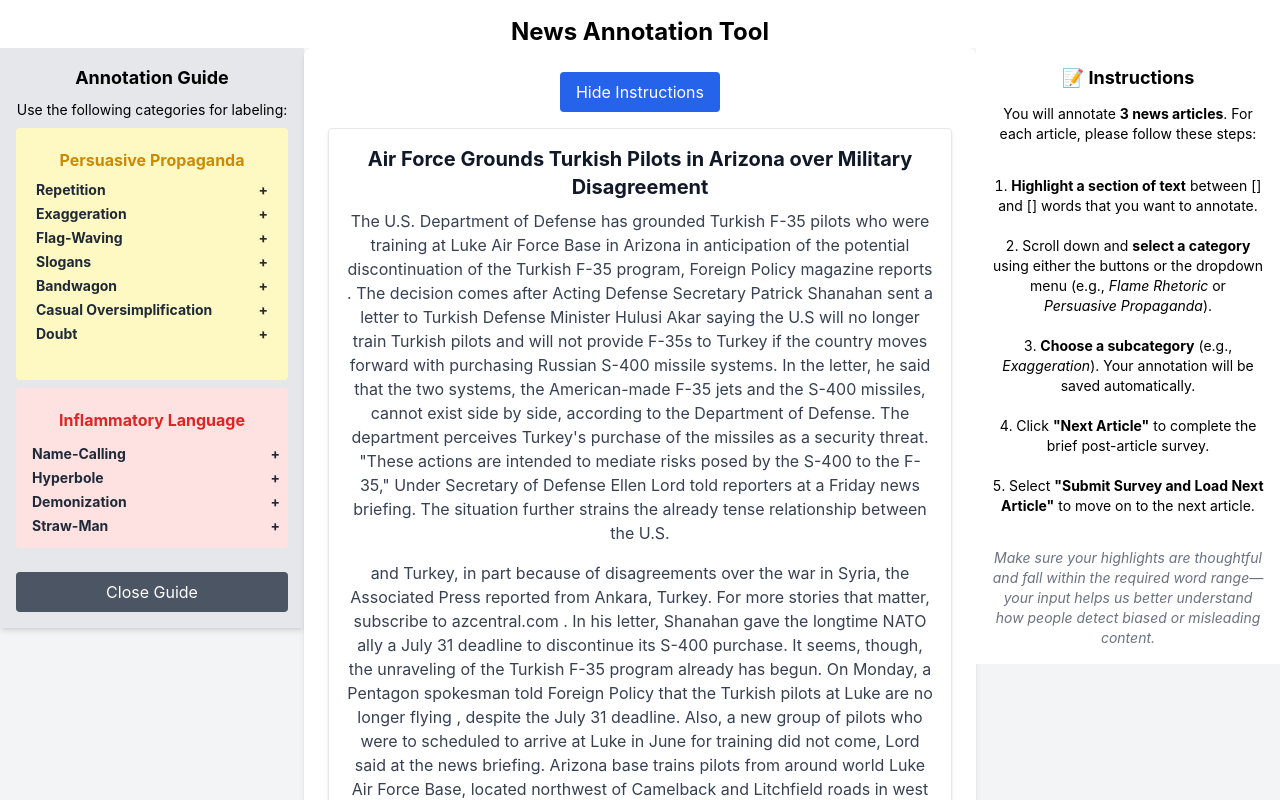
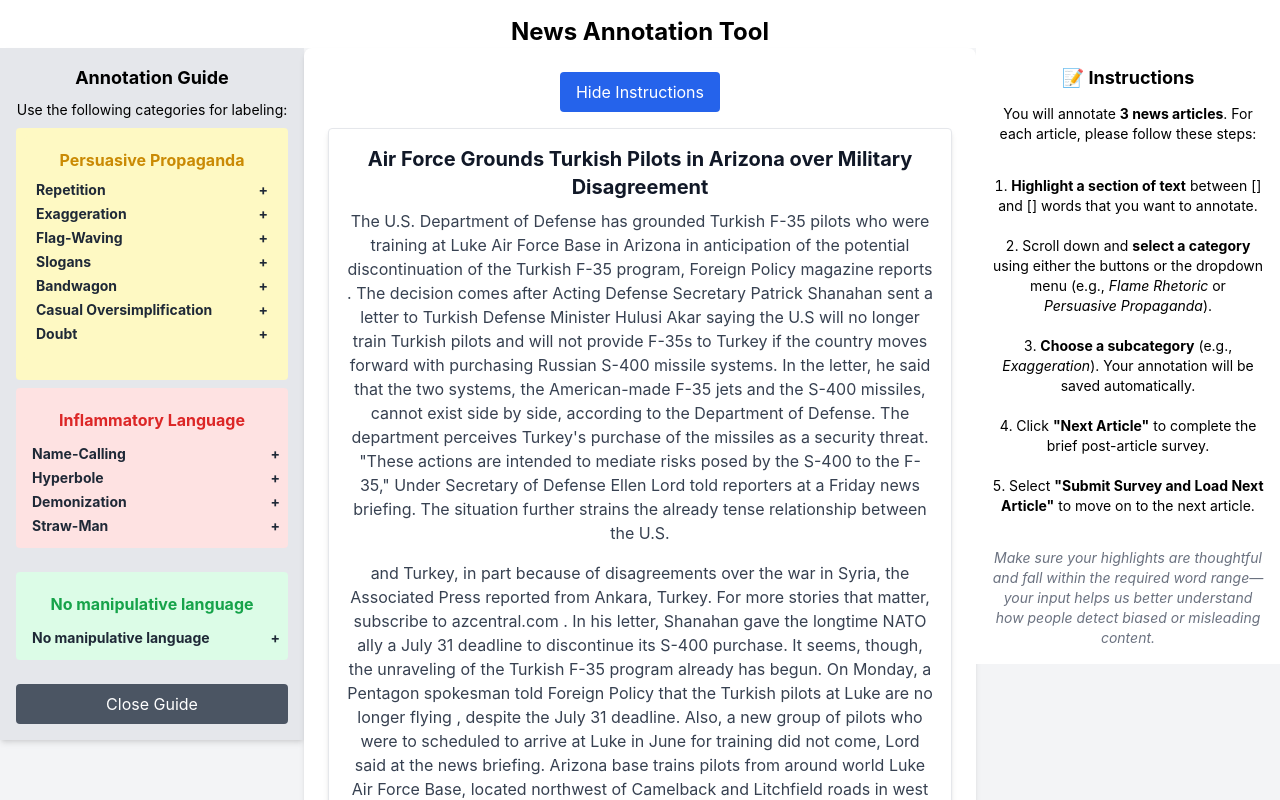
Before and after one commit to kathigg/mturkstudy-1, a React (Create React App) app: page / in a window 1280 px wide. Shown: the top 800 px of the page. Built offline with nearby package versions, Linux system fonts and the light colour scheme.

Commit message:
added dropdown functionality to support no manipulative language

```diff
--- a/src/pages/NewsAnnotationTool.js
+++ b/src/pages/NewsAnnotationTool.js
@@ -463,6 +463,12 @@ const handleSubcategoryChange = (e) => {
                     <DropdownItem icon=" " title="Straw-Man">Misrepresenting someone's argument to make it easier to attack.</DropdownItem>
                     </ul>
                 </div>
+                <div className="bg-green-100 p-2 rounded mb-6">
+                  <strong className="text-green-600 text-center block mb-3 mt-3">No manipulative language</strong>
+                  <ul className="text-s text-center ml-2">
+                    <DropdownItem icon=" " title="No manipulative language">No manipulative language</DropdownItem>
+                  </ul>
+                </div>
 
                 <Button onClick={() =>
                   setShowRightInstructions(false)} className="bg-gray-600 text-white w-full">Close Guide</Button>
```
